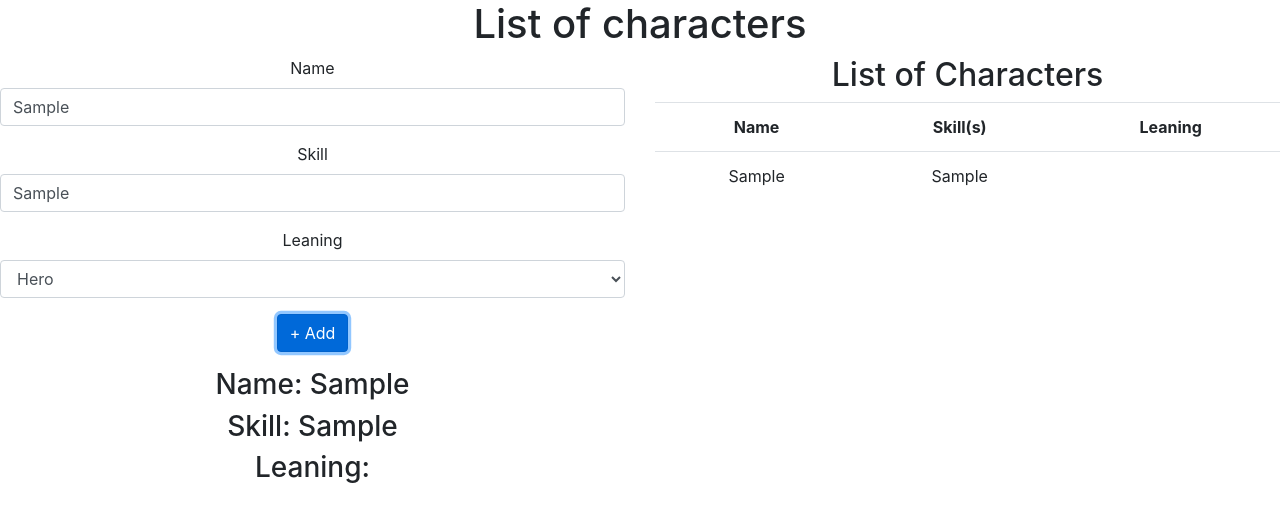
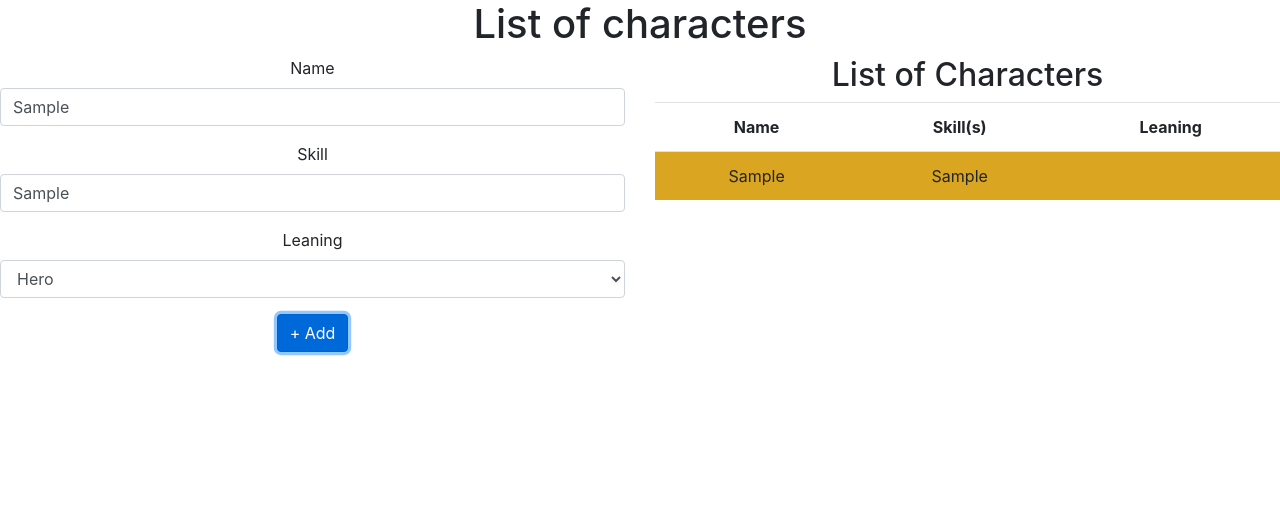
Before and after one commit to albur2021/mern_project_2021, a React (Create React App) app in the folder demo_1/: page / in a window 1280 px wide. Both pictures are taken after typing "Sample", "Sample" into the empty fields and a click on the input "+ Add". Shown: the top 522 px of the page. Built offline with nearby package versions, Linux system fonts and the light colour scheme.

Commit message:
add Conditional/Rendering Style css into Result Comp to display a color-backround to certain Element

```diff
--- a/demo_1/src/components/Form.jsx
+++ b/demo_1/src/components/Form.jsx
@@ -50,9 +50,9 @@ const Form = (props) =>{
         <div className="form-group">
             <input type="submit" value="+ Add" className="btn btn-primary"/>
         </div>
-        <h3>Name: { myForm.Alias }</h3>
+        {/* <h3>Name: { myForm.Alias }</h3>
         <h3>Skill: { myForm.Skill }</h3>
-        <h3>Leaning: { myForm.Leaning }</h3>
+        <h3>Leaning: { myForm.Leaning }</h3> */}
     </form>
     )
 }
--- a/demo_1/src/components/Result.jsx
+++ b/demo_1/src/components/Result.jsx
@@ -1,9 +1,17 @@
-import React, { useState } from 'react';
+import React, { useState } from "react";
 
-
-const Result = (props) =>{
-
-return(
+const Result = (props) => {
+  //styling css:
+  const heroBg = {
+    backgroundColor: "aqua",
+  };
+  const villainBg = {
+    backgroundColor: "crimson",
+  };
+  const otherBg = {
+    backgroundColor: "goldenrod",
+  };
+  return (
     <div className="col">
       {/* {props.myList}  wrong can't render array by using this way!!!*/}
 
@@ -15,22 +23,28 @@ return(
           <th>Leaning</th>
         </tr>
         <tbody>
-            {
-                props.myList.map((character,i)=>{
+          {props.myList.map((character, i) => {
             return (
-                        <tr key={i}>
+              <tr
+                key={i}
+                style={
+                  character.Leaning == "Hero"
+                    ? heroBg
+                    : character.Leaning == "Villain"
+                    ? villainBg
+                    : otherBg
+                }
+              >
                 <td>{character.Alias}</td>
                 <td>{character.Skill}</td>
                 <td>{character.Leaning}</td>
               </tr>
-                    )
-                })
-            }
+            );
+          })}
         </tbody>
       </table>
     </div>
-  )
-}
-
+  );
+};
 
 export default Result;
```
Also changed, not shown: demo_1/src/App.css (line endings or trailing spaces). Lines whose indentation alone changed are shown as unchanged.
